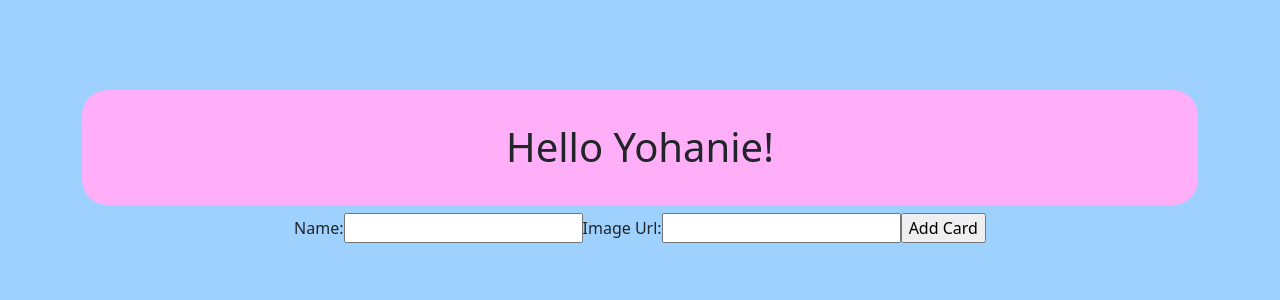
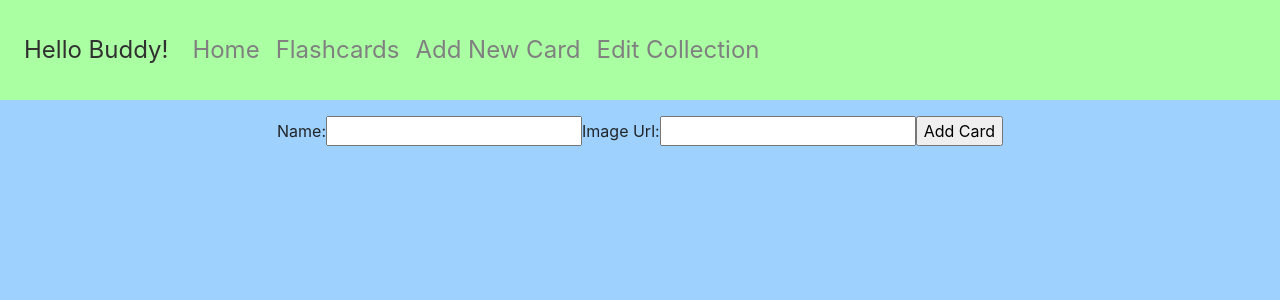
Before and after one commit to justin-aquino/for-Yohan, a React (Create React App) app: page /add-card in a window 1280 px wide. Shown: the top 300 px of the page. Built offline with nearby package versions, Linux system fonts and the light colour scheme; no server answers.

Commit message:
css and delete button implemented

```diff
--- a/src/App.css
+++ b/src/App.css
@@ -3,6 +3,7 @@
   --secondary: #FFAFF8;
   --accentA: #F5FEA1;
   --accentB: #AAFFA2;
+  --text-color: gray
 }
 
 body {
@@ -18,16 +19,12 @@ body {
   pointer-events: none;
 }
 .container {
-  /* min-height: 100vh; */
-  margin-top: 2%;
-  padding: 2%;
-  width: 80%;
   text-align: center;
 }
-.subCont {
+/* .subCont {
   border-radius: 25px ;
   padding-bottom: 100px !important;
-}
+} */
 h1 {
   background-color: var(--secondary);
   padding: 3%;
@@ -52,11 +49,7 @@ h1 {
   font-size: calc(10px + 2vmin);
   color: white;
 }
-.container {
-  margin: 5%;
-  gap: 5%;
-  justify-content: space-between;
-}
+
 .App-link {
   color: #61dafb;
 }
--- a/src/App.js
+++ b/src/App.js
@@ -7,11 +7,13 @@ import { Routes, Route } from 'react-router-dom';
 import Register from './components/Users/Register';
 import CardList from './components/Card/CardList';
 import AddCard from './components/Card/AddCard';
+import Navibar from './components/Layout/Navibar';
 
 function App() {
 
   const [textToSpeak, setTextToSpeak] = useState("Hello Yohanie!")
   const [flashCardsToMap, setFlashCardsToMap] = useState([])
+  const [refresher, setRefresher] = useState(false)
   const synthRef = useRef(window.speechSynthesis)
 
   const chooseImage = (text) => {
@@ -25,19 +27,21 @@ function App() {
       .then(response => {
         setFlashCardsToMap(response.data.rows)
       })
-  },[])
+  },[refresher])
 
 
   return (
-    <div className="container">
-        <h1>Hello Yohanie!</h1>
-        <Routes>
-            <Route path="/register" element={<Register />}/>
-            <Route path="/add-card" element={<AddCard setFlashCardsToMap={setFlashCardsToMap} flashCardsToMap={flashCardsToMap} />}/>
-            <Route path="/flashcards" element={<CardList flashCards={flashCardsToMap} chooseImage={chooseImage} />}/>
-        </Routes>
+    <>
+      <Navibar />
+      <div className="container">
+          <Routes>
+              <Route path="/register" element={<Register />}/>
+              <Route path="/add-card" element={<AddCard setFlashCardsToMap={setFlashCardsToMap} flashCardsToMap={flashCardsToMap} />}/>
+              <Route path="/flashcards" element={<CardList refresher={refresher} setRefresher={setRefresher} flashCards={flashCardsToMap} chooseImage={chooseImage} />}/>
+          </Routes>
 
       </div>
+    </>
   );
 }
 
--- a/src/components/Card/AddCard.jsx
+++ b/src/components/Card/AddCard.jsx
@@ -1,27 +1,32 @@
 import axios from 'axios'
 import React, { useState } from 'react'
+import { Link } from 'react-router-dom'
 
 const AddCard = ({setFlashCardsToMap, flashCardsToMap}) => {
     const [form, setForm] = useState({
         name: "",
         imageurl: "",
     })
+    const [msg, setMsg] = useState("")
     const handleSubmit = (e) => {
         e.preventDefault()
         console.log(form)
         axios.post(`http://localhost:8000/flashcards`, form)
         .then(response => {
             setFlashCardsToMap({...flashCardsToMap, form})
+            setMsg("Card Added Successfully!")
+            setForm({name: "", imageurl: ""})
         })
     }
   return (
     <div>
+        <p>{msg}</p>
         <form onSubmit={handleSubmit}>
             <label htmlFor="name">Name: </label>
             <input type="text" name="name" id="name" value={form.name} onChange={e => {setForm({...form, name: e.target.value})}}/>
             <label htmlFor="name">Image Url: </label>
             <input type="text" name="imageurl" id="imageurl" value={form.imageurl} onChange={e => {setForm({...form, imageurl: e.target.value})}}/>
-            <input type="submit" value="Add Card" />
+            <input type="submit" value="Add Card"  />
         </form>
     </div>
   )
--- a/src/components/Card/Card.css
+++ b/src/components/Card/Card.css
@@ -1,15 +1,18 @@
 .main-container {
-    margin: 0 auto !important;
-
-    /* height: 100%; */
+    /* margin: 0 auto !important; */
     padding: 4%;
     display: flex;
     flex-wrap: wrap;
+    margin-bottom: 2%;
+}
+
+.sub-container {
     transition: 100ms;
 }
 
-.main-container:hover {
-    transform: scale(1.2);
+.sub-container:hover {
+    transform: scale(1.1);
+    border: 10px solid var(--secondary) !important;
 }
 
 .card {
--- a/src/components/Card/CardList.jsx
+++ b/src/components/Card/CardList.jsx
@@ -1,13 +1,15 @@
 import React from 'react'
 import ShowCard from './ShowCard'
 
-const CardList = ({flashCards, chooseImage}) => {
+const CardList = ({flashCards, chooseImage, flashCardsToMap, setFlashCardsToMap, refresher, setRefresher}) => {
 
     const mappedCards = flashCards.map((card, idx) => {
-        return <ShowCard chooseImage={chooseImage} card={card} key={idx} />
+        return <ShowCard chooseImage={chooseImage} flashCardsToMap={flashCardsToMap} setFlashCardsToMap={setFlashCardsToMap} refresher={refresher} setRefresher={setRefresher} card={card} key={idx} />
       })
   return (
-    <div>{mappedCards}</div>
+    <div className='main-container m-auto'>
+      {mappedCards}
+    </div>
   )
 }
 
--- a/src/components/Card/ShowCard.jsx
+++ b/src/components/Card/ShowCard.jsx
@@ -1,17 +1,29 @@
+import axios from 'axios'
 import React from 'react'
-import { Card } from 'react-bootstrap'
+import { Card, Button } from 'react-bootstrap'
 import "./Card.css"
 
-const ShowCard = ({card, chooseImage}) => {
+const ShowCard = ({card, chooseImage, refresher, setRefresher, flashCardsToMap, setFlashCardsToMap}) => {
+
+  const deleteCard = (cardToDelete) => {
+    axios.delete(`http://localhost:8000/flashcards/${cardToDelete}`)
+      .then(response => {
+        setRefresher(!refresher)
+        // setFlashCardsToMap(flashCardsToMap)
+      })
+    // console.log(cardToDelete)
+  }
   return (
-    <div className='main-container'>
-      <Card onClick={(event) => {chooseImage(card.name)}} style={{ width: '18rem', height: '18rem' }} className="card m-auto">
-        <Card.Img variant="top" src={card.imageurl} style={{ height: '18rem' }}/>
-        <Card.Body className='border bg-light'>
-          <Card.Title className='text-center '>{card.name}</Card.Title>
+    <>
+      <Card style={{ width: '18rem', height: '25rem' }} className="m-auto mb-5 sub-container">
+        <Card.Img onClick={(event) => {chooseImage(card.name)}} variant="top" src={card.imageurl} style={{ height: '18rem' }}/>
+        <Card.Body className='border'>
+          <Card.Title>{card.name}</Card.Title>
+        <Button className="bg-warning" >Edit</Button>
+        <Button className="bg-danger" onClick={(e) => {deleteCard(card.flashcard_id)}} >Delete</Button>
         </Card.Body>
       </Card>
-    </div>
+    </>
   )
 }
 
--- /dev/null
+++ b/src/components/Layout/Navibar.css
@@ -0,0 +1,15 @@
+.navi {
+    background-color: var(--accentB) !important;
+    text-align: center;
+
+  }
+  .navi-links {
+    font-size: 1.5rem;
+    color: var(--text-color) !important;
+  }
+  .navi-links:hover {
+      color: var(--secondary) !important;
+  }
+  .hero {
+      color: rgb(48,48,48) !important;
+  }
--- /dev/null
+++ b/src/components/Layout/Navibar.jsx
@@ -0,0 +1,22 @@
+import React from 'react'
+import { Navbar, Nav } from 'react-bootstrap'
+import "./Navibar.css"
+
+
+const Navibar = () => {
+  return (
+    <Navbar className="navi p-4" expand>
+        <Navbar.Brand href="#home" className="navi-links hero">Hello Buddy!</Navbar.Brand>
+        <Navbar.Toggle aria-controls="basic-navbar-nav" />
+        <Navbar.Collapse id="basic-navbar-nav">
+            <Nav className="me-auto">
+            <Nav.Link href="/" className="navi-links">Home</Nav.Link>
+            <Nav.Link href="/flashcards" className="navi-links">Flashcards</Nav.Link>
+            <Nav.Link href="/add-card" className="navi-links"> Add New Card</Nav.Link>
+            <Nav.Link href="/flashcards" className="navi-links">Edit Collection</Nav.Link>
+            </Nav>
+        </Navbar.Collapse>
+    </Navbar>
+  )
+}
+export default Navibar
--- a/src/components/Users/Register.jsx
+++ b/src/components/Users/Register.jsx
@@ -2,7 +2,9 @@ import React from 'react'
 
 const Register = () => {
   return (
-    <div><h1>Hello from Register!!!!</h1></div>
+    <div>
+        <h1>Hello from Register!!!!</h1>
+    </div>
   )
 }
 
--- a/src/index.js
+++ b/src/index.js
@@ -1,10 +1,10 @@
+import 'bootstrap/dist/css/bootstrap.min.css';
 import React from 'react';
 import ReactDOM from 'react-dom/client';
 import './index.css';
 import App from './App';
 import { BrowserRouter } from 'react-router-dom';
 import reportWebVitals from './reportWebVitals';
-import 'bootstrap/dist/css/bootstrap.min.css';
 
 const root = ReactDOM.createRoot(document.getElementById('root'));
 root.render(
```
